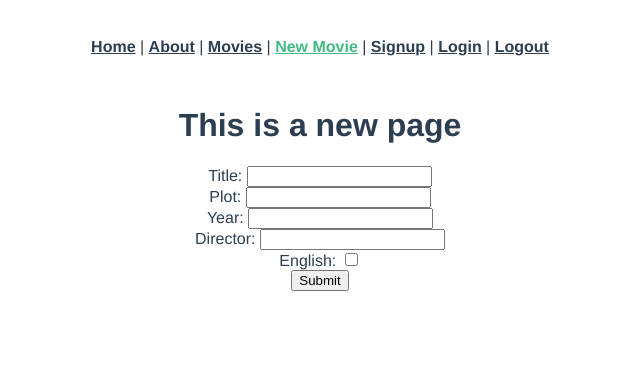
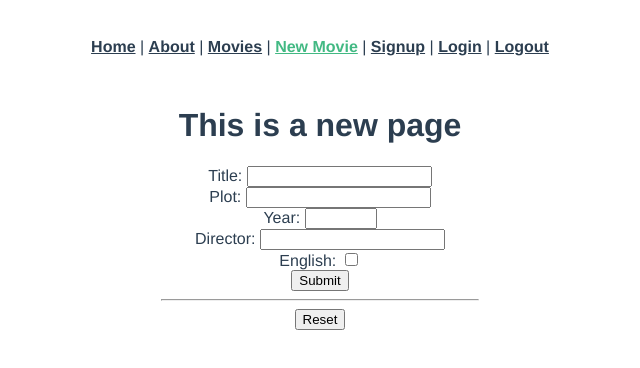
Before and after one commit to pgeliebter/movie-app-front-end, a Vue app: page /movies/new in a window 1280 px wide. Shown: the top 368 px of the page, without its empty margins (320-960 px from the left). Built offline with nearby package versions, Linux system fonts and the light colour scheme.

Commit message:
adds some html5 things

```diff
--- a/src/views/MoviesNew.vue
+++ b/src/views/MoviesNew.vue
@@ -12,7 +12,7 @@
       </div>
       <div>
         Year:
-        <input type="text" v-model="newMovieParams.year" />
+        <input type="number" min="1901" max="2025" v-model="newMovieParams.year" />
       </div>
       <div>
         Director:
@@ -24,6 +24,10 @@
       </div>
       <div>
         <input type="submit" />
+      </div>
+      <hr style="width: 25%" />
+      <div>
+        <input type="reset" />
       </div>
     </form>
   </div>
```
